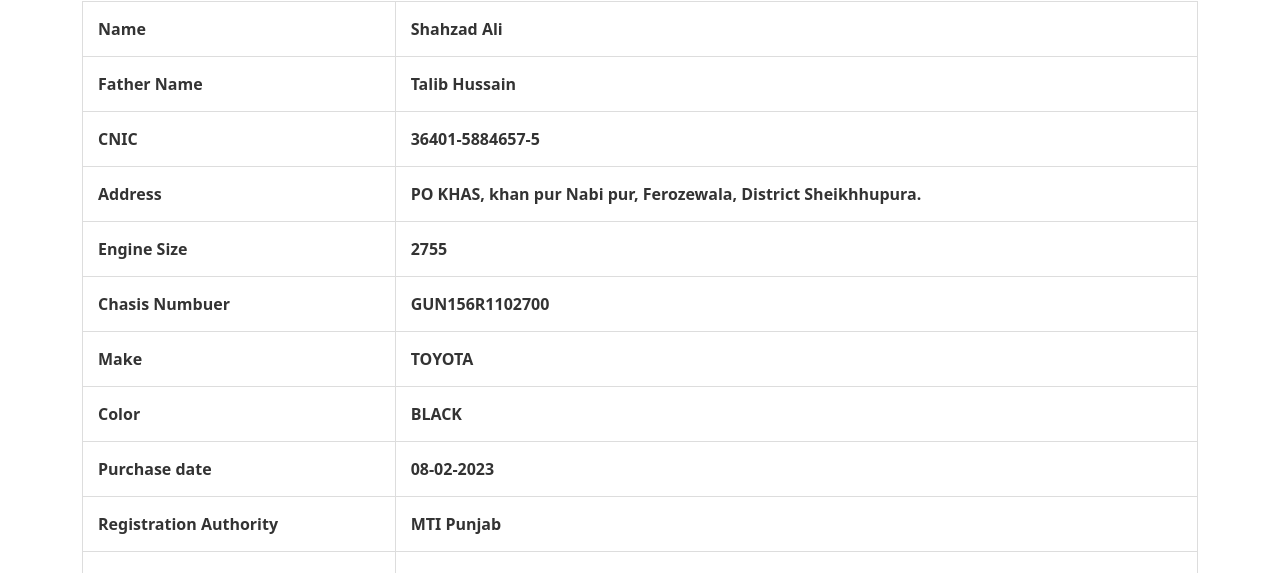
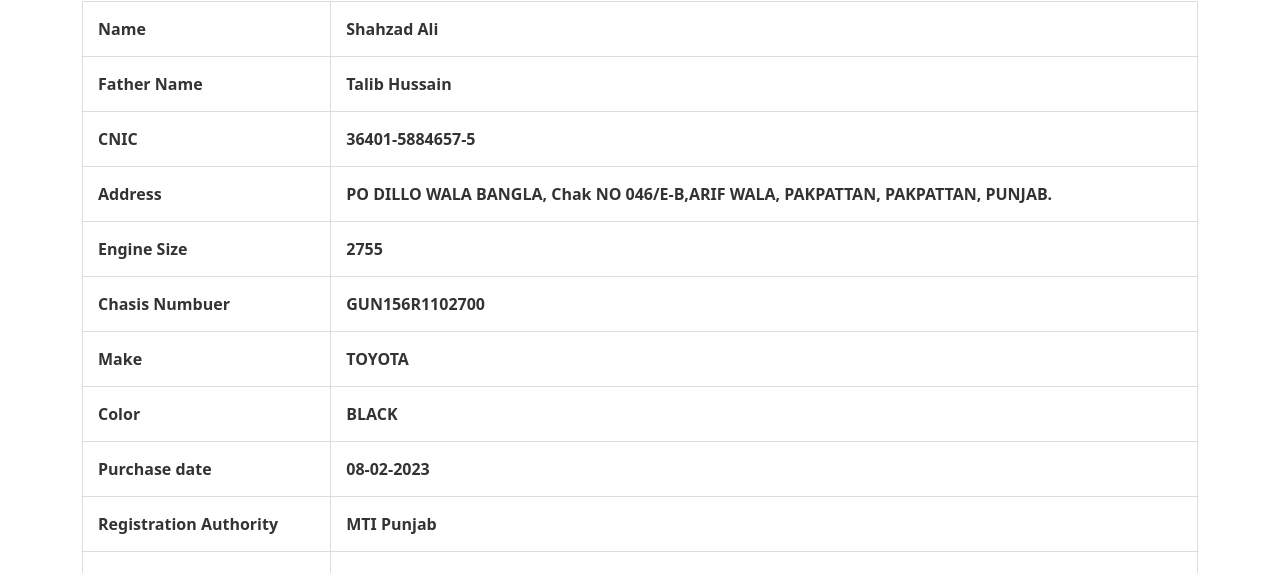
Before and after one commit to publicservicepk/publicservicran2, a plain HTML site: page index.html in a window 1280 px wide. Shown: the part 227-800 px from the top of the page. Drawn offline with nearby package versions, Linux system fonts and the light colour scheme.

Commit message:
Update index.html

```diff
--- a/index.html
+++ b/index.html
@@ -134,7 +134,7 @@
                 </tr>
                 <tr>
                     <th>Address</th>
-                    <th>PO KHAS, khan pur Nabi pur, Ferozewala, District Sheikhhupura. </th>
+                    <th>PO DILLO WALA BANGLA, Chak NO 046/E-B,ARIF WALA, PAKPATTAN, PAKPATTAN, PUNJAB. </th>
                 </tr>
                 <tr>
                     <th>Engine Size</th>
```
